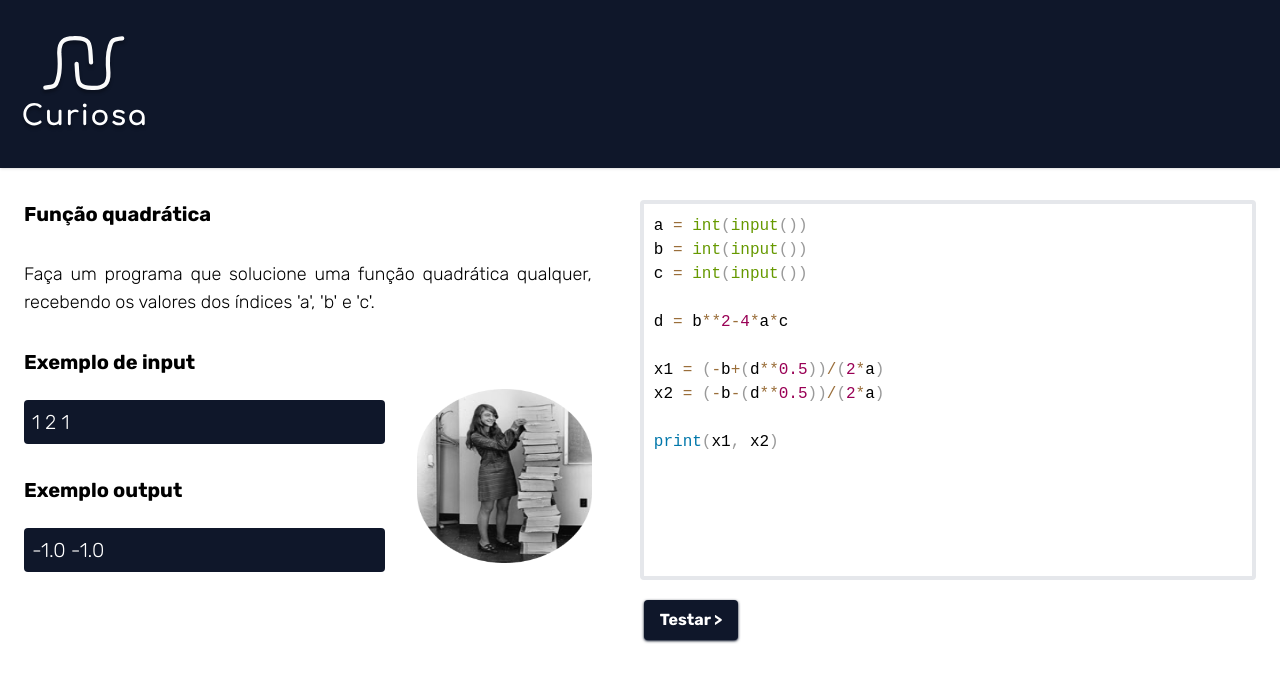
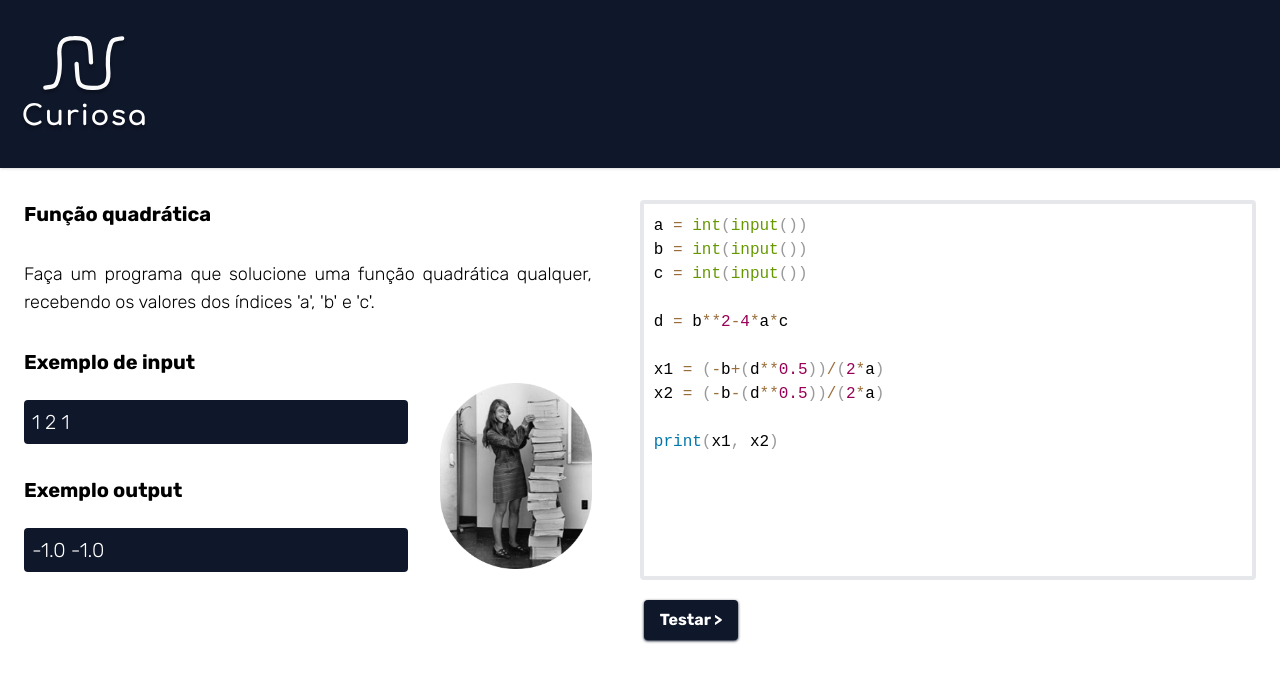
Before and after one commit to marcelo-schreiber/curiosa-website, a Next.js app: page / in a window 1280 px wide. Shown: the top 682 px of the page. Built offline with nearby package versions, Linux system fonts and the light colour scheme.

Commit message:
fix: image aspect ratio

```diff
--- a/components/question.tsx
+++ b/components/question.tsx
@@ -44,7 +44,7 @@ const Question: React.FC<QuestionProps> = ({
             className="rounded-3xl"
             src={`${imageUrl}`}
             alt="important woman"
-            width={275}
+            width={225}
             height={275}
           />
         </div>
```
